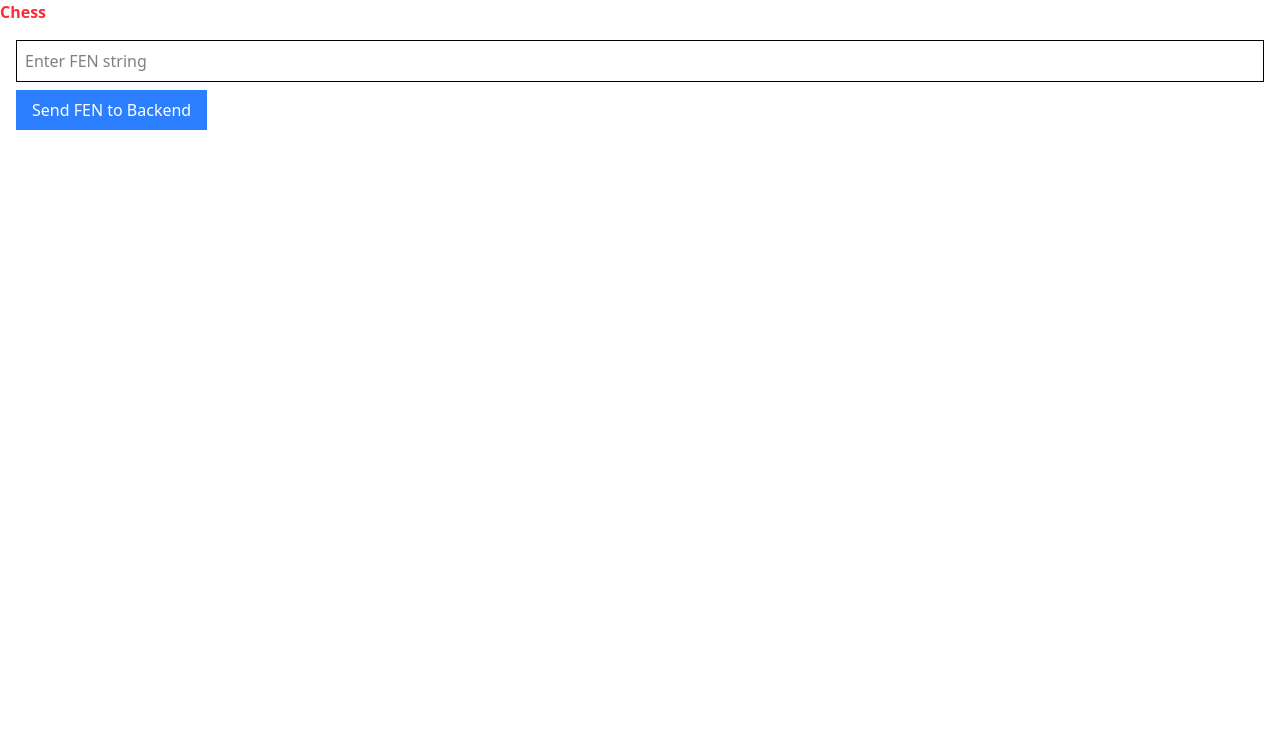
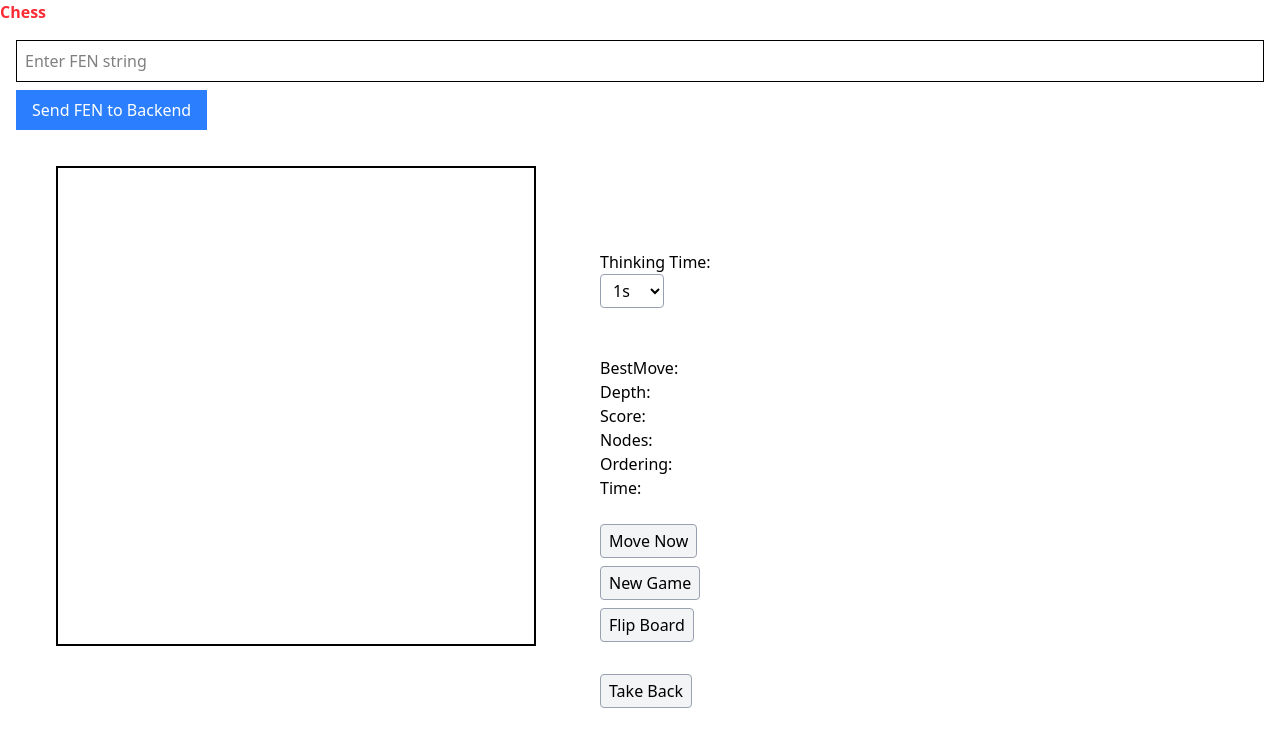
Before and after one commit to Shrey-Singhal/My-Chess-Engine, a React (Vite) app in the folder chess-ui/: page / in a window 1280 px wide. Shown: the top 746 px of the page. Built offline with nearby package versions, Linux system fonts and the light colour scheme.

Commit message:
rudimentry setup of initial ui (v basic design)

```diff
--- a/chess-ui/src/App.tsx
+++ b/chess-ui/src/App.tsx
@@ -1,10 +1,14 @@
 import SetFEN from "./components/setFEN";
+import Board from "./components/board";
+import EngineOutput from "./components/engineOutput";
 
 function App() {
     return (
         <>
             <h1 className="font-bold text-red-500">Chess</h1>
             <SetFEN />
+			<Board />
+			<EngineOutput />
         </>
     );
 }
--- /dev/null
+++ b/chess-ui/src/components/Board.tsx
@@ -0,0 +1,8 @@
+import React from "react";
+
+function Board() {
+    return (
+        <div className="relative top-5 left-14 w-[480px] h-[480px] border-2 border-solid"></div>
+    );
+}
+export default Board;
--- /dev/null
+++ b/chess-ui/src/components/EngineOutput.tsx
@@ -0,0 +1,32 @@
+import React from "react";
+
+function EngineOutput() {
+    const buttonClass = "border border-gray-400 bg-gray-100 rounded px-2 py-1 mb-2";
+    return (
+        <div className="absolute left-[600px] top-[250px]">
+            Thinking Time: <br/>
+            <select className="border border-gray-400 bg-white rounded px-2 py-1">
+                <option value = "1">1s</option>
+                <option value = "2">2s</option>
+                <option value = "4">4s</option>
+                <option value = "6">6s</option>
+                <option value = "8">8s</option>
+                <option value = "10">10s</option>
+            </select><br/><br/><br/>
+            <span id="BestOut">BestMove:</span><br/>
+            <span id="DepthOut">Depth:</span><br/>
+            <span id="ScoreOut">Score:</span><br/>
+            <span id="NodesOut">Nodes:</span><br/>
+            <span id="OrderingOut">Ordering:</span><br/>
+            <span id="TimeOut">Time:</span><br/><br/>
+            <button type="button" className={buttonClass} id="SearchButton">Move Now</button><br/>
+            <button type="button" className={buttonClass} id="NewGameButton">New Game</button><br/>
+            <button type="button" className= {buttonClass}id="FlipButton">Flip Board</button><br/><br/>
+            <button type="button" className={buttonClass} id="TakeButton">Take Back</button><br/><br/><br/>
+            <span id="GameStatus"></span>
+
+        </div>
+    );
+}
+
+export default EngineOutput;
```
